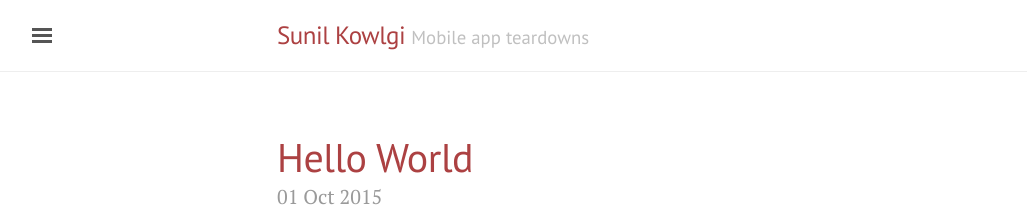
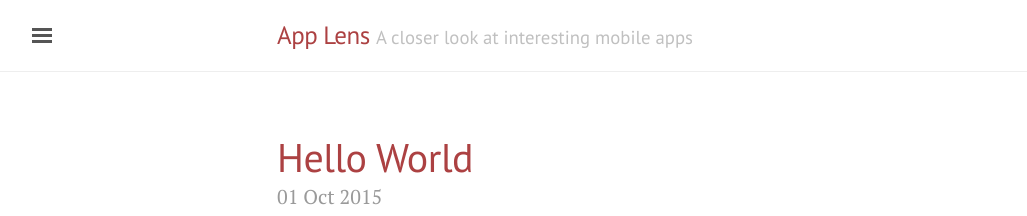
Before and after one commit to kowlgi/kowlgi.github.io, a Jekyll site: the page built from index.html, in a window 1280 px wide. Shown: the top 216 px of the page, without its empty margins (3-1030 px from the left). Built offline with Jekyll 4.4.1, drawn with Linux system fonts in a browser that asks for light colours; the list of posts is cut into pages by our own code.

Commit message:
changed title

```diff
--- a/_config.yml
+++ b/_config.yml
@@ -6,9 +6,9 @@ relative_permalinks: true
 comments:            true
 
 # Setup
-title:               Sunil Kowlgi
-tagline:             'Mobile app teardowns'
-description:         'An opinion blog that threads together mobile app UX, technology, culture and business'
+title:               App Lens
+tagline:             'A closer look at interesting mobile apps'
+description:         'An opinion blog threading together mobile app UX, technology, culture and business'
 url:                 https://kowlgi.github.io
 baseurl:             ''
 paginate:            5
```
